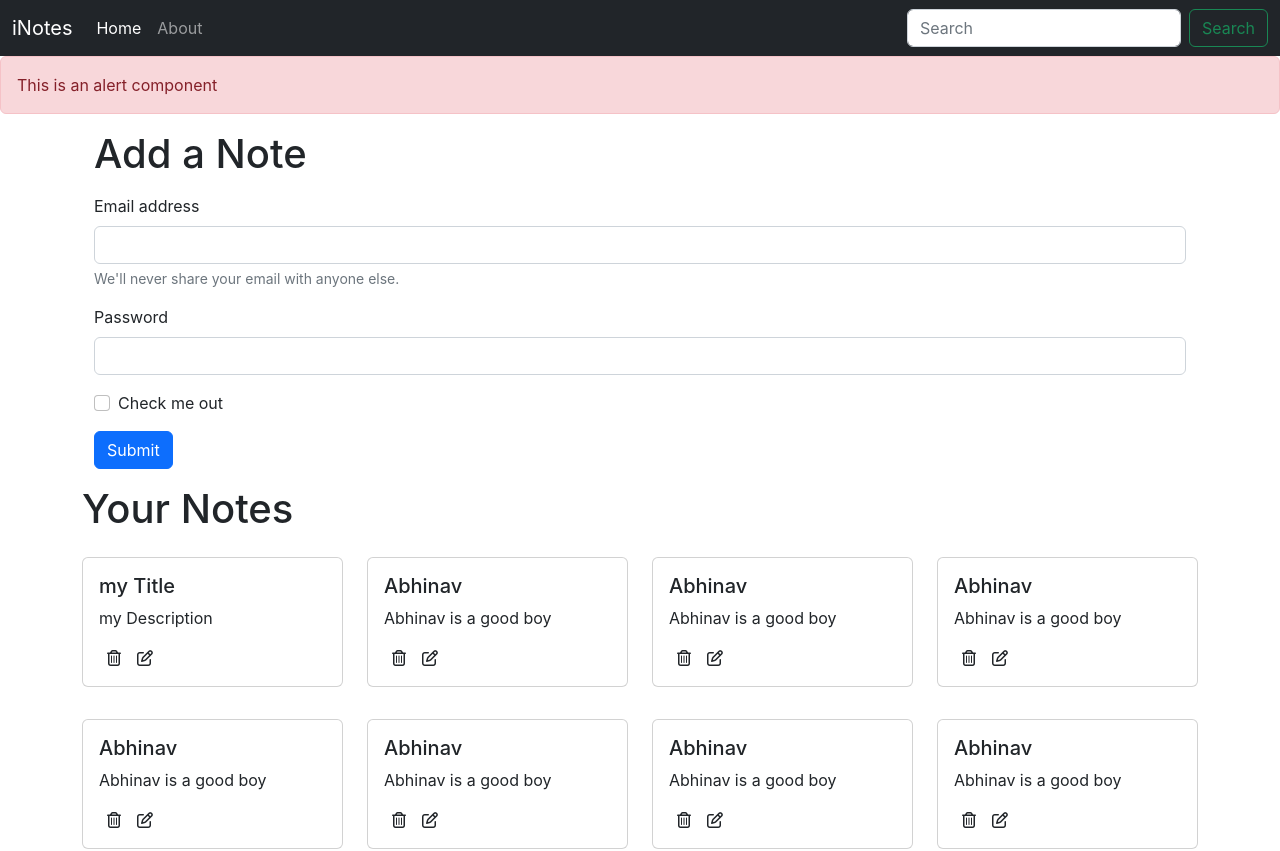
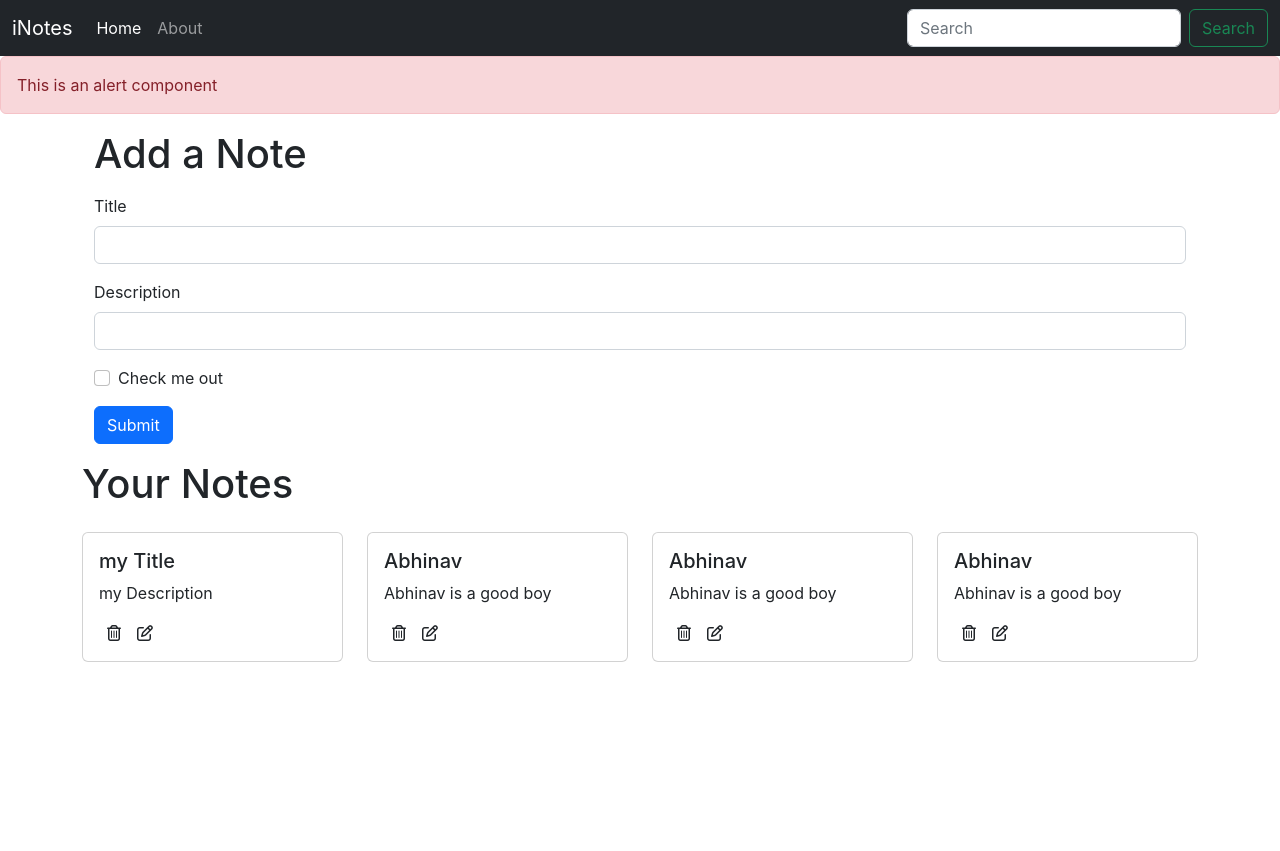
Before and after one commit to akj0712/iNotes-MERN, a React (Create React App) app: page / in a window 1280 px wide. Shown: the top 851 px of the page. After the commit the page ends 800 px from the top, so only its background shows below. Built offline with nearby package versions, Linux system fonts and the light colour scheme.

Commit message:
adding addNote component

```diff
--- /dev/null
+++ b/src/components/AddNote.js
@@ -0,0 +1,72 @@
+import React, { useContext, useState } from "react";
+import noteContext from "../context/notes/noteContext";
+
+function AddNote() {
+  const context = useContext(noteContext);
+  const { addNote } = context;
+
+  const [note, setNote] = useState({ title: "", description: "", tag: "default" });
+
+  const handleClick = (e) => {
+    e.preventDefault();
+    addNote(note.title, note.description, note.tag);
+  };
+
+  const onChange = (e) => {
+    setNote({ ...note, [e.target.name]: [e.target.value] });
+  };
+
+  return (
+    <div>
+      <div className="container my-3">
+        <h1>Add a Note</h1>
+        <form>
+          <div className="mb-3 my-3">
+            <label htmlFor="title" className="form-label">
+              Title
+            </label>
+            <input
+              type="text"
+              className="form-control"
+              id="title"
+              name="title"
+              aria-describedby="emailHelp"
+              onChange={onChange}
+            />
+          </div>
+          <div className="mb-3">
+            <label htmlFor="description" className="form-label">
+              Description
+            </label>
+            <input
+              type="text"
+              className="form-control"
+              id="description"
+              name="description"
+              onChange={onChange}
+            />
+          </div>
+          <div className="mb-3 form-check">
+            <input
+              type="checkbox"
+              className="form-check-input"
+              id="exampleCheck1"
+            />
+            <label className="form-check-label" htmlFor="exampleCheck1">
+              Check me out
+            </label>
+          </div>
+          <button
+            type="submit"
+            className="btn btn-primary"
+            onClick={handleClick}
+          >
+            Submit
+          </button>
+        </form>
+      </div>
+    </div>
+  );
+}
+
+export default AddNote;
--- a/src/components/Home.js
+++ b/src/components/Home.js
@@ -1,51 +1,9 @@
+import AddNote from "./AddNote";
 import Notes from "./Notes";
 
 export const Home = () => {
-
   return (
     <div>
-      <div className="container my-3">
-        <h1>Add a Note</h1>
-        <form>
-          <div className="mb-3 my-3">
-            <label htmlFor="exampleInputEmail1" className="form-label">
-              Email address
-            </label>
-            <input
-              type="email"
-              className="form-control"
-              id="exampleInputEmail1"
-              aria-describedby="emailHelp"
-            />
-            <div id="emailHelp" className="form-text">
-              We'll never share your email with anyone else.
-            </div>
-          </div>
-          <div className="mb-3">
-            <label htmlFor="exampleInputPassword1" className="form-label">
-              Password
-            </label>
-            <input
-              type="password"
-              className="form-control"
-              id="exampleInputPassword1"
-            />
-          </div>
-          <div className="mb-3 form-check">
-            <input
-              type="checkbox"
-              className="form-check-input"
-              id="exampleCheck1"
-            />
-            <label className="form-check-label" htmlFor="exampleCheck1">
-              Check me out
-            </label>
-          </div>
-          <button type="submit" className="btn btn-primary">
-            Submit
-          </button>
-        </form>
-      </div>
       <Notes />
     </div>
   );
--- a/src/components/Notes.js
+++ b/src/components/Notes.js
@@ -1,18 +1,22 @@
 import React, { useContext } from "react";
 import noteContext from "../context/notes/noteContext";
+import AddNote from "./AddNote";
 import NoteItem from "./NoteItem";
 
 function Notes() {
   const context = useContext(noteContext);
-  const { notes, setNotes } = context;
+  const { notes } = context;
 
   return (
+    <>
+      <AddNote />
       <div className="row my-3">
         <h1>Your Notes</h1>
         {notes.map((note) => {
           return <NoteItem key={note._id} note={note} />;
         })}
       </div>
+    </>
   );
 }
 
--- a/src/context/notes/NoteState.js
+++ b/src/context/notes/NoteState.js
@@ -39,64 +39,33 @@
       date: "2022-09-26T18:51:48.444Z",
       __v: 0,
     },
-    {
-      _id: "6331f4c4c8a156663be42f64",
+  ];
+  const [notes, setNotes] = useState(notesInitial);
+
+  // ** Add a note
+  const addNote = (title, description, tag) => {
+    // TODO: API CALL
+    console.log("adding a new note");
+    const note = {
+      _id: "6331f4c4c8a156663be4f",
       user: "632fd3d00c390804776c7aed",
-      title: "Abhinav",
-      description: "Abhinav is a good boy",
-      tag: "personal",
+      title: title,
+      description: description,
+      tag: tag,
       date: "2022-09-26T18:51:48.444Z",
       __v: 0,
-    },
-    {
-      _id: "6331f4c4c8a156663be42f65",
-      user: "632fd3d00c390804776c7aed",
-      title: "Abhinav",
-      description: "Abhinav is a good boy",
-      tag: "personal",
-      date: "2022-09-26T18:51:48.444Z",
-      __v: 0,
-    },
-    {
-      _id: "6331f4c4c8a156663be42f66",
-      user: "632fd3d00c390804776c7aed",
-      title: "Abhinav",
-      description: "Abhinav is a good boy",
-      tag: "personal",
-      date: "2022-09-26T18:51:48.444Z",
-      __v: 0,
-    },
-    {
-      _id: "6331f4c4c8a156663be42f67",
-      user: "632fd3d00c390804776c7aed",
-      title: "Abhinav",
-      description: "Abhinav is a good boy",
-      tag: "personal",
-      date: "2022-09-26T18:51:48.444Z",
-      __v: 0,
-    },
-    {
-      _id: "6331f4c4c8a156663be42f68",
-      user: "632fd3d00c390804776c7aed",
-      title: "Abhinav",
-      description: "Abhinav is a good boy",
-      tag: "personal",
-      date: "2022-09-26T18:51:48.444Z",
-      __v: 0,
-    },
-    {
-      _id: "6331f4c4c8a156663be42f69",
-      user: "632fd3d00c390804776c7aed",
-      title: "Abhinav",
-      description: "Abhinav is a good boy",
-      tag: "personal",
-      date: "2022-09-26T18:51:48.444Z",
-      __v: 0,
-    },
-  ];
-  const [notes, setNotes] = useState(notesInitial);
+    };
+    setNotes(notes.concat(note));
+  };
+
+  // ** Delete a note
+  const deleteNote = () => {};
+
+  // ** Edit a note
+  const editNote = () => {};
+
   return (
-    <NoteContext.Provider value={{ notes, setNotes }}>
+    <NoteContext.Provider value={{ notes, addNote, deleteNote, editNote }}>
       {props.children}
     </NoteContext.Provider>
   );
```
Lines whose indentation alone changed are shown as unchanged.
